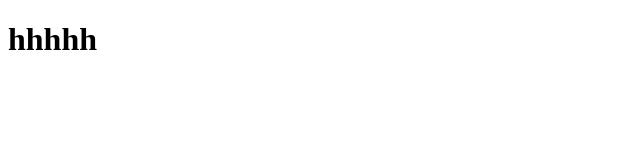
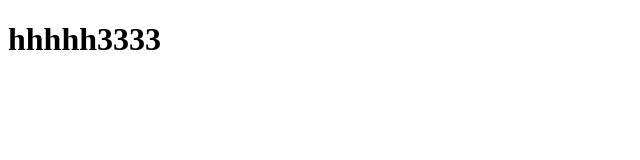
Before and after one commit to TJ315/demo, a plain HTML site: page index.html in a window 1280 px wide. Shown: the whole page, without its empty margins (0-640 px from the left). Drawn offline with Linux system fonts and the light colour scheme.

Commit message:
modify index.html

```diff
--- a/index.html
+++ b/index.html
@@ -5,6 +5,6 @@
 	<title>Document</title>
 </head>
 <body>
-	<h1>hhhhh</h1>
+	<h1>hhhhh3333</h1>
 </body>
 </html>
```
